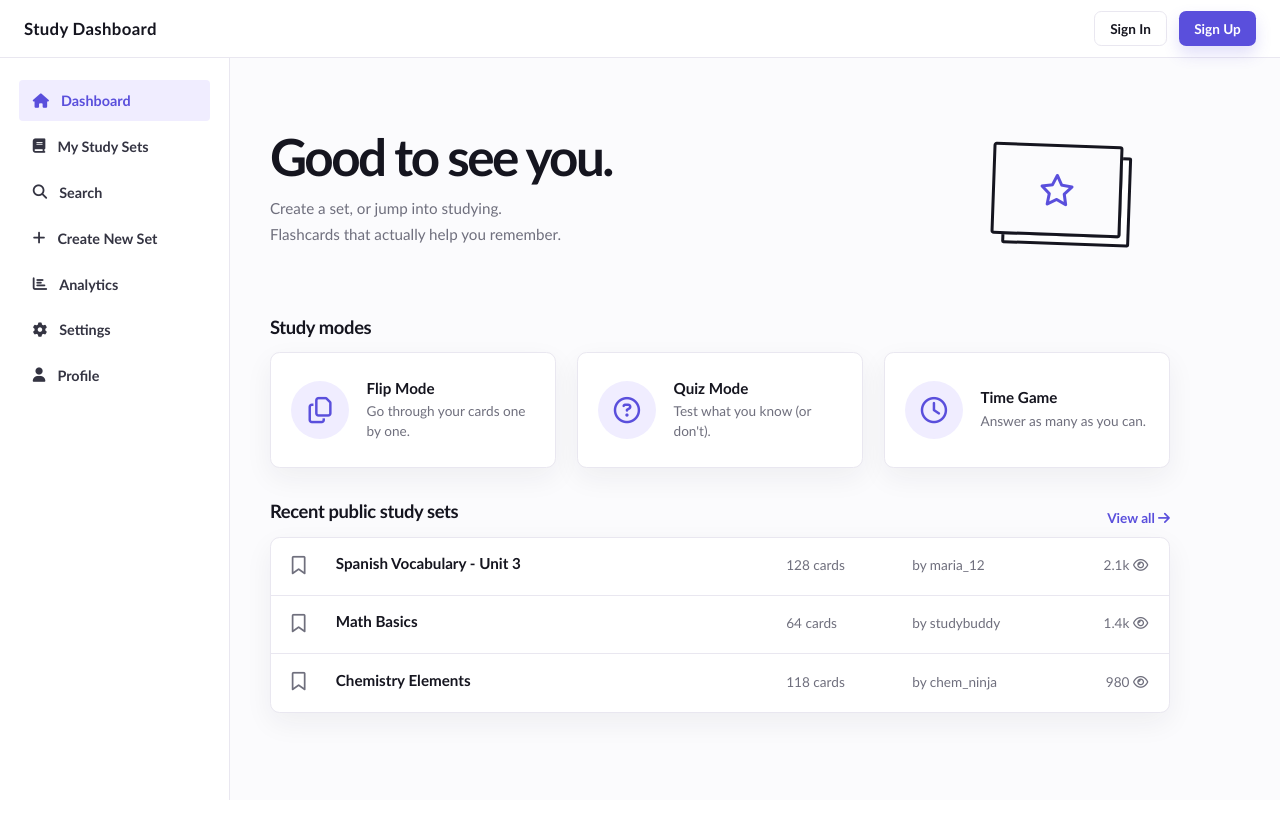
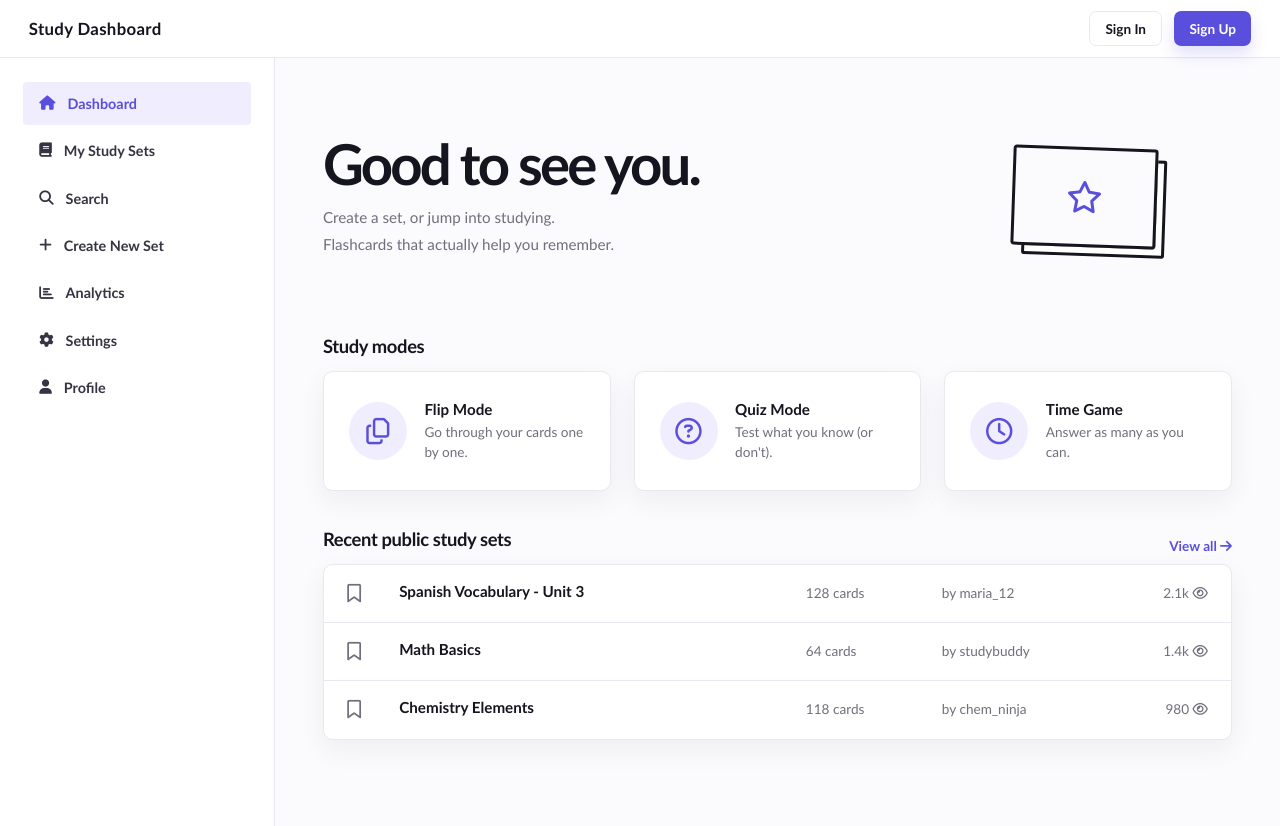
Before and after one commit to caseyleung1/Agile-Web-Development-, a Flask app: page / in a window 1280 px wide. Before the commit the page ends 800 px from the top, so only its background shows below. Run offline with Flask 3, Linux system fonts and the light colour scheme.

Commit message:
fixed the homepage as it looked kinda weird with the sizing

```diff
--- a/app/static/css/main.css
+++ b/app/static/css/main.css
@@ -32,7 +32,7 @@ a {
     justify-content: space-between;
     gap: 1rem;
     height: 58px;
-    padding: 0 1.5rem;
+    padding: 0 1.8rem;
     background: var(--card);
     border-bottom: 1px solid var(--border);
 }
@@ -70,7 +70,7 @@ a {
 
 .page-layout {
     display: grid;
-    grid-template-columns: 230px minmax(0, 1fr);
+    grid-template-columns: 275px minmax(0, 1fr);
     min-height: calc(100vh - 58px);
 }
 
@@ -78,7 +78,7 @@ a {
     display: flex;
     flex-direction: column;
     gap: 0.3rem;
-    padding: 1.4rem 1.2rem;
+    padding: 1.5rem 1.45rem;
     background: var(--card);
     border-right: 1px solid var(--border);
 }
@@ -87,7 +87,7 @@ a {
     display: flex;
     align-items: center;
     gap: 0.75rem;
-    padding: 0.75rem 0.85rem;
+    padding: 0.8rem 1rem;
     border-radius: 0.25rem;
     color: #343442;
     font-size: 0.9rem;
@@ -101,9 +101,9 @@ a {
 }
 
 .main-content {
-    max-width: 980px;
+    max-width: 1140px;
     width: 100%;
-    padding: 3rem 2.5rem;
+    padding: 3.05rem 3rem;
 }
 
 .hero,
@@ -120,8 +120,8 @@ a {
     align-items: center;
     justify-content: space-between;
     gap: 2rem;
-    margin-bottom: 2.6rem;
-    padding: 1.5rem 3rem 1.5rem 0;
+    margin-bottom: 3rem;
+    padding: 1.7rem 4.7rem 1.7rem 0;
     background: transparent;
     border: 0;
     box-shadow: none;
@@ -129,7 +129,7 @@ a {
 
 .hero h1 {
     margin: 0 0 0.8rem;
-    font-size: clamp(2.2rem, 4vw, 3.35rem);
+    font-size: clamp(2.6rem, 4.4vw, 3.75rem);
     line-height: 1.05;
     letter-spacing: -0.05em;
 }
@@ -144,8 +144,8 @@ a {
 .hero-sketch {
     display: grid;
     place-items: center;
-    width: 130px;
-    height: 92px;
+    width: 145px;
+    height: 100px;
     border: 3px solid var(--ink);
     border-radius: 0.2rem;
     color: var(--primary);
@@ -156,7 +156,7 @@ a {
 
 .study-modes,
 .recent-sets {
-    margin-bottom: 2rem;
+    margin-bottom: 2.3rem;
 }
 
 .study-modes h2,
@@ -169,15 +169,15 @@ a {
 .mode-list {
     display: grid;
     grid-template-columns: repeat(3, minmax(0, 1fr));
-    gap: 1.3rem;
+    gap: 1.45rem;
 }
 
 .feature-card {
     display: flex;
     align-items: center;
     gap: 1.1rem;
-    min-height: 116px;
-    padding: 1.25rem;
+    min-height: 120px;
+    padding: 1.35rem 1.55rem;
 }
 
 .icon-bubble {
@@ -225,11 +225,11 @@ a {
 
 .set-row {
     display: grid;
-    grid-template-columns: 28px minmax(220px, 1.7fr) 110px 130px 90px;
+    grid-template-columns: 36px minmax(300px, 1.8fr) 120px 150px 100px;
     align-items: center;
     gap: 1rem;
     min-height: 58px;
-    padding: 0.85rem 1.3rem;
+    padding: 0.9rem 1.45rem;
     border-bottom: 1px solid var(--border);
 }
 
```
